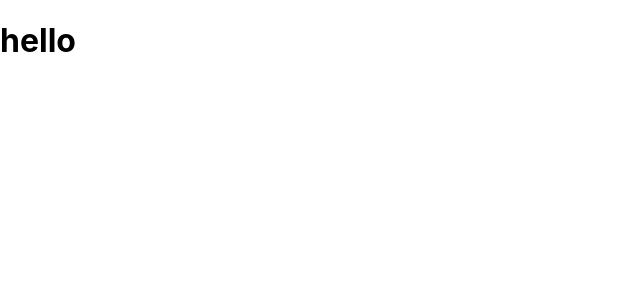
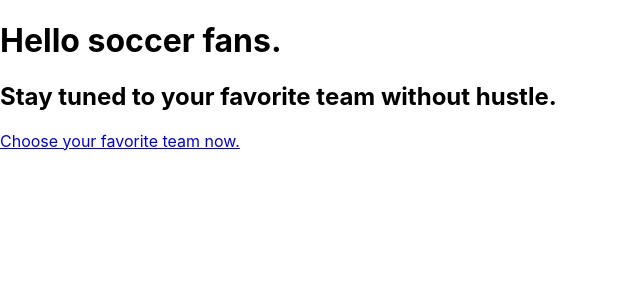
Before and after one commit to mendosaurus/a-cool-soccer-website, a React (Create React App) app in the folder frontend/: page / in a window 1280 px wide. Shown: the top 300 px of the page, without its empty margins (0-640 px from the left). Built offline with nearby package versions, Linux system fonts and the light colour scheme.

Commit message:
link Home and Teams

```diff
--- a/frontend/src/App.js
+++ b/frontend/src/App.js
@@ -1,6 +1,7 @@
 import React, { Component } from 'react'
 import { Switch, Route } from "react-router-dom";
 import Home from "./components/Home"
+import Teams from "./components/Teams"
 
 export default class App extends Component {
   render() {
@@ -8,6 +9,7 @@ export default class App extends Component {
       <div>
         <Switch>
           <Route exact path = "/" component={Home} />
+          <Route exact path = "/team-select" component={Teams} />
         </Switch>
       </div>
     )
--- a/frontend/src/components/Home.jsx
+++ b/frontend/src/components/Home.jsx
@@ -1,10 +1,16 @@
 import React, { Component } from 'react'
+import { Link } from "react-router-dom";
 
 export default class Home extends Component {
     render() {
+        console.log("home")
         return (
             <div>
-                <h1>hello</h1>
+                <div className="">
+                <h1>Hello soccer fans.</h1>
+                <h2>Stay tuned to your favorite team without hustle.</h2>
+                <Link to='/team-select' className="btn teamSelectLink">Choose your favorite team now.</Link>
+                </div>
             </div>
         )
     }
--- /dev/null
+++ b/frontend/src/components/Teams.jsx
@@ -0,0 +1,12 @@
+import React, { Component } from 'react'
+
+export default class Teams extends Component {
+    render() {
+        console.log("teams!")
+        return (
+            <div>
+
+            </div>
+        )
+    }
+}
```
Also changed, not shown: 1 other file (tests, documents, lock files or other folders).
